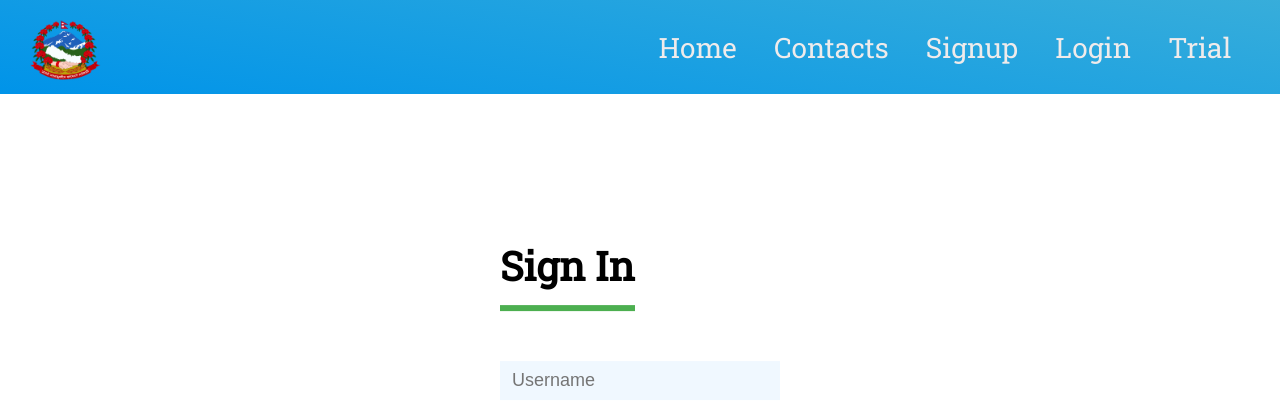
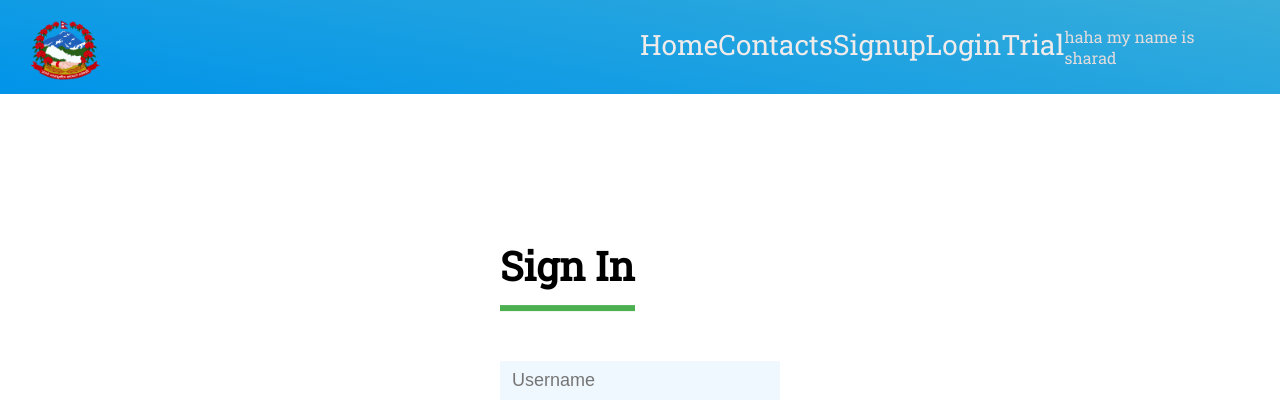
Before and after one commit to Aashish-Lam/E-Government-project, a PHP site: page /signin.php in a window 1280 px wide. Shown: the top 420 px of the page. Run offline with PHP 8.4, Linux system fonts and the light colour scheme.

Commit message:
hera motu

```diff
--- a/header.php
+++ b/header.php
@@ -18,6 +18,7 @@
           <li><a href="signup.php" >Signup</a></li>
           <li><a href="signin.php" >Login</a></li>
           <li><a href="">Trial</a></li>
+          <li>haha my name is sharad</li>
         </ul>
       </div>
 </body>
```
